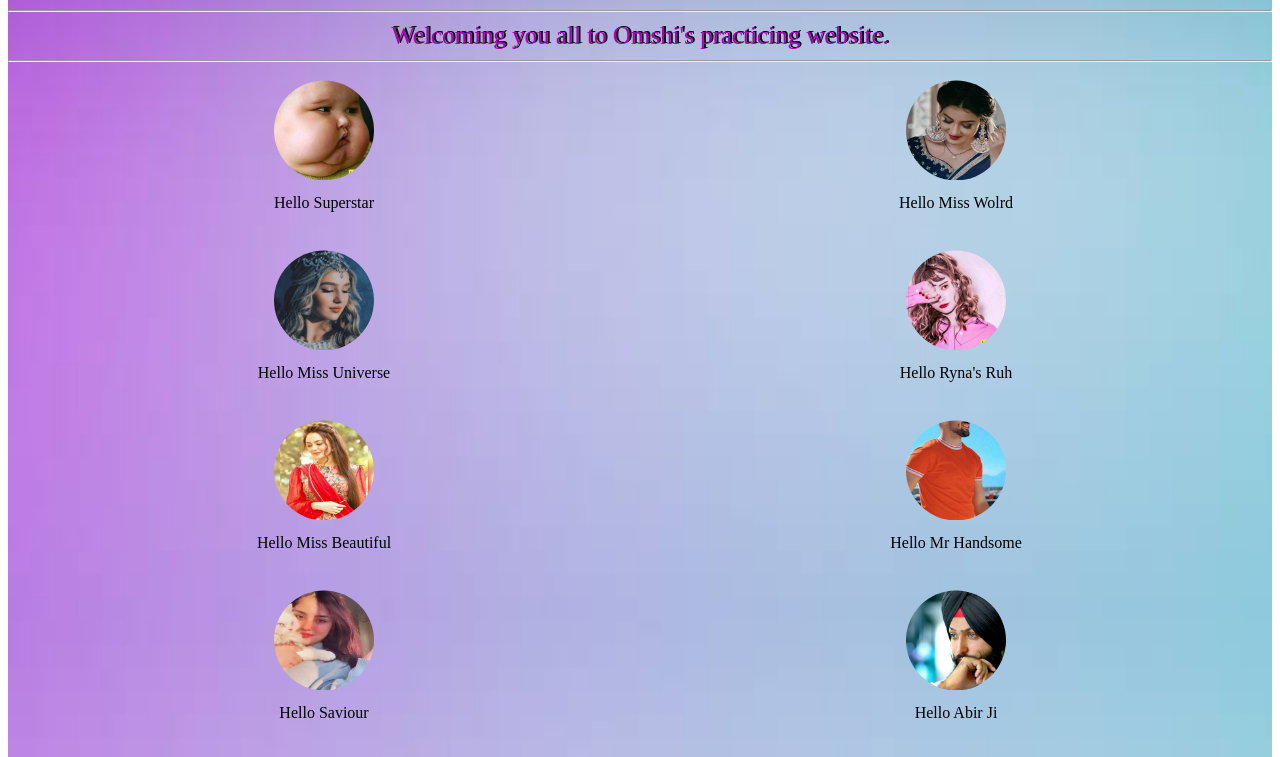
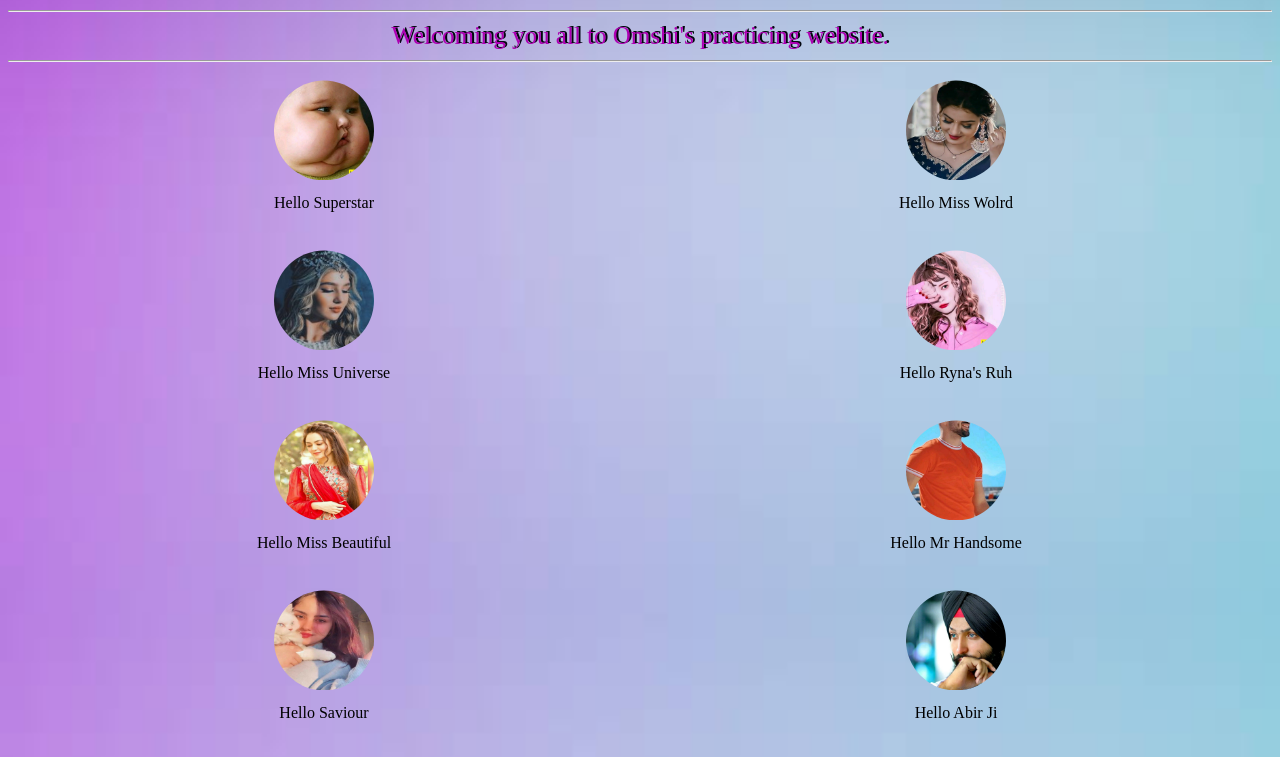
Before and after one commit to omshigupta/omshi1, a plain HTML site: page index.html in a window 1280 px wide. Shown: the part 78-835 px from the top of the page. Drawn offline with Linux system fonts and the light colour scheme.

Commit message:
Revert "Update index.html"
This reverts commit c1ebef08a93f27d5ad27bb54529602288a49459d.

```diff
--- a/index.html
+++ b/index.html
@@ -7,9 +7,9 @@
     <title>OMSHI_PRACTICE_SITE</title>
     <link rel="stylesheet" href="/style.css">
 </head>
-<body>
+<body class="card">
 
-<div class="card">
+<div>
 
 
 
@@ -102,7 +102,7 @@
 
 
 
-
+        </div>
 
     </div>
 
```
